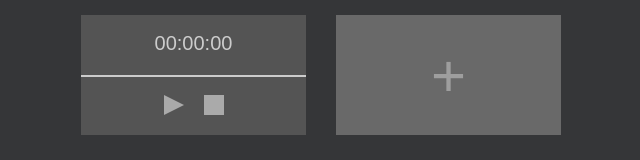
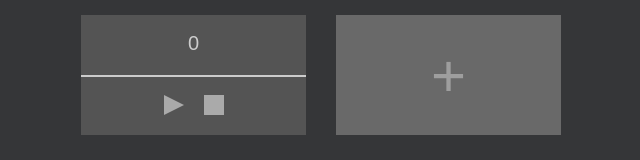
Before and after one commit to nixovsky/stopwatch-app, a Vue app: page / in a window 1280 px wide. Shown: the top 160 px of the page, without its empty margins (319-959 px from the left). Built offline with nearby package versions, Linux system fonts and the light colour scheme; a web font is replaced by a local one.

Commit message:
the correct output of the timer is configured

```diff
--- a/src/components/stopwatch.vue
+++ b/src/components/stopwatch.vue
@@ -21,21 +21,24 @@
 export default {
     data() {
         return{
-            time: "00:00:00",
+            time: "0",
             isPlay: false,
             sec: 0,
             min: 0,
             hour: 0,
+            isSec: false,
+            isMin: false
         }
     },
     methods:{
         oneTick(){
-            // time validator
             this.sec += 1;
             if (this.sec >= 60){
+                this.isSec = true;
                 this.sec = 0;
                 this.min += 1;
                 if (this.min >= 60){
+                    this.isMin = true;
                     this.min = 0;
                     this.hour += 1;
                 }
@@ -43,14 +46,26 @@ export default {
             this.setTime();
         },
         setTime() {
-            this.time = (this.hour > 9 ? this.hour : "0" + this.hour) + ":" +
-                        (this.min > 9 ? this.min : "0" + this.min) + ":" +
-                        (this.sec > 9 ? this.sec : "0" + this.sec);
+            // Валидирует строку вывода таймера
+            // если 60 секунд прошли, в вывод добавляются минуты
+            // если прошли 60 минут, в вывод добавляются часы
+            if(this.isSec && !this.isMin){
+                this.time = (this.min > 9 ? this.min : "0" + this.min) + ":" +
+                            (this.sec > 9 ? this.sec : "0" + this.sec);
+            }
+            else if(this.isSec && this.isMin){
+                this.time = (this.hour > 9 ? this.hour : "0" + this.hour) + ":" +
+                            (this.min > 9 ? this.min : "0" + this.min) + ":" +
+                            (this.sec > 9 ? this.sec : "0" + this.sec);
+            }
+            else{
+                this.time = this.sec > 9 ? this.sec : "0" + this.sec;
+            }
         },
         startTimer(){
             this.isPlay = !this.isPlay;
 
-            this.t = setInterval(this.oneTick, 10) // debug
+            this.t = setInterval(this.oneTick, 1000) // для дебага задержка = 1
         },
         pauseTimer(){
             this.isPlay = !this.isPlay;
@@ -63,7 +78,7 @@ export default {
             this.hour = 0;
             this.min = 0;
             this.sec = 0;
-            this.setTime();
+            this.time = "0"
         }
     }
 }
```
